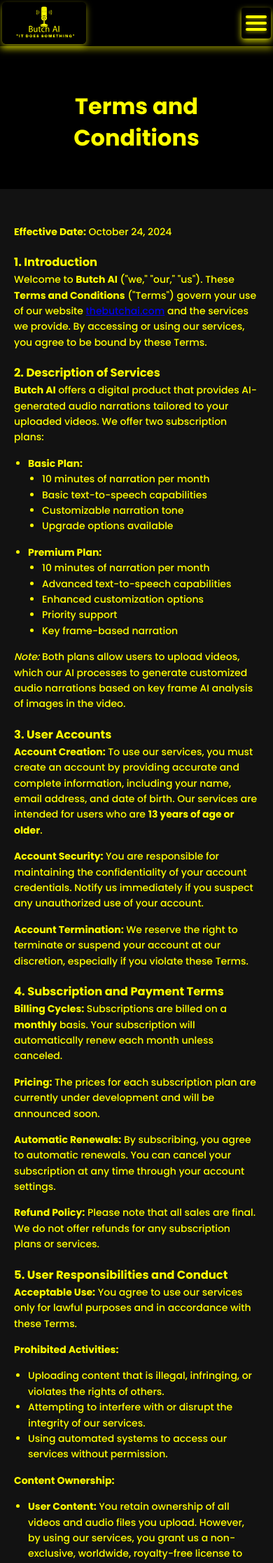
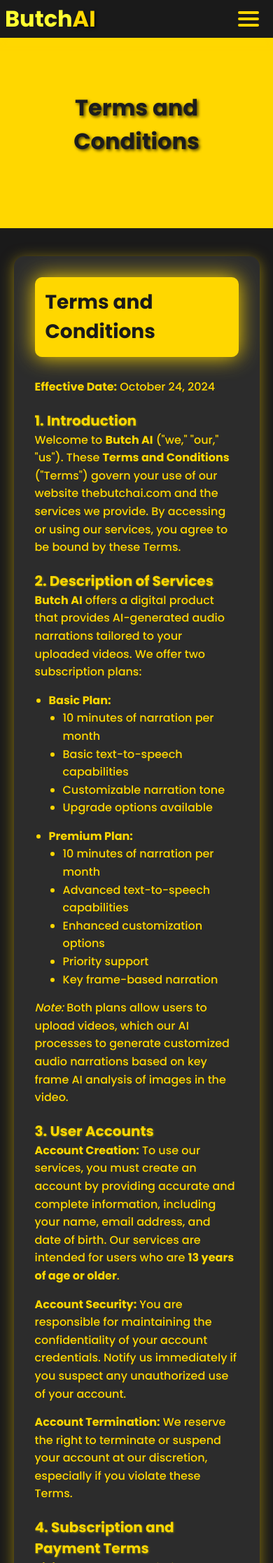
Before and after one commit to jbsam7/ButchAI, a Flask app: page /terms in a window 390 px wide. Shown: the top 2233 px of the page at 70% size. Run offline with Flask 3, Linux system fonts and the light colour scheme; some libraries are stand-ins or nearby versions.

Commit message:
Updated terms of service css and mobile

```diff
--- a/templates/terms.html
+++ b/templates/terms.html
@@ -15,93 +17,103 @@
         }
 
         html, body {
-            background-color: black;
-            color: yellow;
+            background-color: #1a1a1a;
+            color: #FFD700;
             font-family: 'Poppins', sans-serif;
             margin: 0;
             padding: 0;
             overflow-x: hidden;
+            display: flex;
+            flex-direction: column;
             min-height: 100vh;
-            position: relative;
         }
 
         /* Header Styles */
         header {
             display: flex;
-            justify-content: space-between; /* Space between left and right sections */
-            align-items: center;
-            padding: 3px;
+            justify-content: space-between; /* Space between logo and navigation */
+            align-items: center; /* Vertically center items */
+            padding: 3px 7px; /* Adjust padding as needed */
             position: fixed;
             top: 0;
             width: 100%;
-            background-color: rgba(0, 0, 0, 0.9); /* Semi-transparent for better visibility */
-            box-shadow: 0 4px 10px rgba(255, 255, 0, 0.5);
+            background-color: #1a1a1a;
+            box-shadow: 0 4px 10px rgba(255, 215, 0, 0.5);
             z-index: 1000;
         }
 
-        /* Left Section: Logo and Navigation Links */
-        .left-section {
-            display: flex;
-            align-items: center;
-            gap: 20px;
+        /* Logo Text */
+        .logo-text {
+            font-size: 32px;
+            font-weight: 700;
+            color: #FFFF31;
+            transition: color 0.3s ease-in-out;
+            cursor: default;
         }
 
-        /* Logo Styling */
-        .logo {
-            height: 60px;
-            width: auto;
-            transition: box-shadow 0.3s ease-in-out;
-            border-radius: 6px;
-            box-shadow: 0 4px 10px rgba(255, 255, 0, 0.5);
+        .logo-text:hover {
+            color: rgba(255, 255, 0, 0.8);
         }
 
-        .logo:hover {
-            box-shadow: 0 0 30px rgba(255, 255, 0, 1);
+        .logo-text .ai {
+            color: #FFD700;
+            text-shadow: 2px 2px 4px rgba(0, 0, 0, 0.7);
         }
 
-        /* Navigation Links Containers */
-        .nav-links-left, .nav-links-right {
+        /* Navigation Links */
+        .nav-links-left {
             display: flex;
+            gap: 20px;
             align-items: center;
-            gap: 20px;
         }
 
-        /* Left Navigation Links */
         .nav-links-left a {
-            color: yellow;
+            color: #FFD700;
             text-decoration: none;
             font-size: 18px;
-            transition: color 0.3s;
+            position: relative;
+        }
+
+        .nav-links-left a::after {
+            content: "";
+            position: absolute;
+            width: 0%;
+            height: 2px;
+            bottom: -2px;
+            left: 0;
+            background-color: #FFD700;
+            transition: width 0.3s;
+        }
+
+        .nav-links-left a:hover::after {
+            width: 100%;
         }
 
         .nav-links-left a:hover {
             color: rgba(255, 255, 0, 0.8);
         }
 
-        /* Dropdown Menu */
         .dropdown {
             position: relative;
-        }
-
-        .dropdown > a::after {
-            content: " ▼";
-            font-size: 12px;
         }
 
         .dropdown-content {
             display: none;
             position: absolute;
-            background-color: black;
-            min-width: 150px;
-            box-shadow: 0 4px 8px rgba(255, 255, 0, 0.2);
+            background-color: rgba(0, 0, 0, 0.9);
+            min-width: 200px;
+            box-shadow: 0 8px 16px rgba(255, 255, 0, 0.3);
             z-index: 1;
             text-align: left;
             border-radius: 8px;
+            transition: opacity 0.3s ease, transform 0.3s ease;
+            transform: translateY(10px);
+            opacity: 0;
         }
 
         .dropdown-content a {
-            color: yellow;
-            padding: 10px;
+            color: #FFD700;
+            padding: 12px 16px;
             text-decoration: none;
             display: block;
             font-size: 16px;
@@ -115,103 +127,133 @@
 
         .dropdown:hover .dropdown-content {
             display: block;
+            opacity: 1;
+            transform: translateY(0);
         }
 
-        /* Right Navigation Links (Sign Up and Login) */
+        .dropdown::after {
+            content: " ▼";
+            font-size: 12px;
+        }
+
+        .nav-links-right {
+            display: flex;
+            gap: 15px;
+            align-items: center;
+        }
+
         .nav-links-right a {
-            color: yellow;
+            color: black;
             text-decoration: none;
-            font-size: 18px;
-            padding: 10px 20px;
-            border: 2px solid yellow;
+            padding: 7px 14px;
+            border: 2px solid #FFD700;
             border-radius: 5px;
-            box-shadow: 0 0 10px rgba(255, 255, 0, 0.5);
+            box-shadow: 0 0 10px rgba(255, 215, 0, 0.5);
+            background-color: #FFD700;
             transition: background-color 0.3s, color 0.3s, box-shadow 0.3s;
         }
 
         .nav-links-right a:hover {
-            background-color: yellow;
+            background-color: #FFFF31;
             color: black;
-            box-shadow: 0 0 20px rgba(255, 255, 0, 0.8);
+            box-shadow: 0 0 20px rgba(255, 215, 0, 0.5);
+            border: 2px solid #FFFF31;
         }
 
         /* Hamburger Menu */
         .hamburger {
             display: none; /* Hidden by default, shown on mobile via media queries */
             cursor: pointer;
-            padding: 6px;
-            box-shadow: 0 4px 10px rgba(255, 255, 0, 0.8);
-            border-radius: 4px;
+            position: relative;
+            z-index: 1001; /* Ensure it stays above the menu */
         }
 
         .hamburger div {
-            width: 30px;
-            height: 4px;
-            background-color: yellow;
+            width: 35px; /* Adjusted width */
+            height: 4px; /* Adjusted height */
+            background-color: #FFD700;
             margin: 5px 0;
             border-radius: 2px;
-            box-shadow: 0 2px 5px rgba(255, 255, 0, 0.5);
+            transition: all 0.3s ease; /* Smooth transition for potential animations */
         }
 
         /* Banner Styles */
         .banner {
-            background-color: black; /* Removed the image and gradient */
+            background: #FFD700;
             display: flex;
             align-items: center;
-            justify-content: center; /* Center the text */
-            padding: 100px 20px; /* Increased top padding to accommodate fixed header */
-            margin-top: 60px; /* Adjusted to prevent overlap with fixed header */
+            justify-content: center;
+            padding: 100px 20px;
+            margin-top: 80px; /* Adjusted to prevent overlap with fixed header */
             flex-direction: column;
             text-align: center;
+            margin-top: 30px;
         }
 
         .banner-text {
-            font-size: 48px;
+            font-size: 56px;
             font-weight: bold;
-            color: yellow; /* Changed to yellow for better contrast */
+            color: #1c1c1c;
             max-width: 90%;
             overflow: hidden;
-            white-space: nowrap;
-            /* Optional: Add text shadow for better visibility */
+            white-space: normal;
             text-shadow: 2px 2px 4px rgba(0,0,0,0.7);
-            animation: none; /* Removed typing animation for simplicity */
         }
 
-        /* Terms Section */
-        .section {
-            padding: 50px 20px;
-            background-color: #121212;
-            color: yellow;
-            text-align: center;
+        /* Terms Container */
+        .terms-container {
+            background-color: #2c2c2c;
+            padding: 40px 30px;
+            border-radius: 15px;
+            box-shadow: 0px 4px 20px rgba(255, 215, 0, 0.5);
+            width: 90%;
+            max-width: 800px;
+            text-align: left;
+            margin: 50px auto;
+            flex: 1;
+            color: #FFD700;
+            transition: background-color 0.3s ease, box-shadow 0.3s ease;
         }
 
-        .section h2 {
-            font-size: 36px;
-            font-weight: 700;
-            margin-bottom: 15px;
+        /* Terms Content */
+        .terms-container h2 {
+            margin-bottom: 30px;
+            font-size: 28px;
+            box-shadow: 0 0 30px rgba(255, 215, 0, 1);
+            padding: 15px;
+            border-radius: 10px;
+            color: #1a1a1a;
+            background-color: #FFD700;
+            display: inline-block;
+        }
+
+        .terms-container h3 {
+            margin-top: 20px;
+            color: #FFD700;
+            font-size: 24px;
             text-shadow: 1px 1px 3px rgba(255, 255, 0, 0.3);
         }
 
-        .terms-content {
-            max-width: 800px;
-            margin: 0 auto;
-            text-align: left; /* Left align the terms text */
+        .terms-container p, .terms-container ul {
+            margin-bottom: 15px;
             line-height: 1.6;
             font-size: 16px;
         }
 
-        .terms-content h3 {
-            margin-top: 20px;
-            color: yellow;
+        .terms-container ul {
+            list-style-type: disc;
+            margin-left: 20px;
         }
 
-        .terms-content p, .terms-content ul {
-            margin-bottom: 15px;
+        .terms-container a {
+            color: #FFD700;
+            text-decoration: none;
+            transition: color 0.3s, text-shadow 0.3s;
         }
 
-        .terms-content ul {
-            list-style-type: disc;
-            margin-left: 20px;
+        .terms-container a:hover {
+            color: #FFFF31;
+            text-shadow: 0px 0px 10px rgba(255, 215, 0, 0.8);
         }
 
         /* Footer Styles */
@@ -287,21 +344,44 @@
             .menu-open .nav-links-right {
                 display: flex;
             }
-            .banner {
-                padding-top: 70px;
-                padding-bottom: 50px;
+
+            /* Align Hamburger Menu to the Right */
+            .hamburger {
+                position: absolute;
+                right: 20px; /* Position it 20px from the right */
+                top: 50%;
+                transform: translateY(-50%); /* Center vertically */
+                z-index: 1001; /* Ensure it stays above the menu */
             }
+
+            .hamburger div {
+                width: 30px; /* Adjust width for better fit */
+                height: 4px;  /* Adjust height for aesthetics */
+                background-color: #FFD700;
+                margin: 5px 0; /* Adjust spacing */
+                border-radius: 4px;
+            }
+
             /* Adjust banner text */
             .banner-text {
-                font-size: 32px;
+                font-size: 32px !important;
+                max-width: 100%;
                 white-space: normal;
-                line-height: 1.4;
-
+                overflow: hidden;
+                border-right: none;
+                text-shadow: 2px 2px 4px rgba(0,0,0,0.7);
             }
 
-            /* Adjust section content */
-            .terms-content {
+            /* Adjust terms container for mobile */
+            .terms-container {
+                width: 90%;
+                padding: 30px;
+                margin: 40px auto;
                 font-size: 14px;
+            }
+
+            .terms-container h3 {
+                font-size: 20px;
             }
 
             /* Adjust footer */
@@ -319,14 +399,15 @@
 <body>
     <!-- Header -->
     <header>
-        <!-- Left Section: Logo and Navigation Links -->
-        <div class="left-section">
-            <!-- Logo -->
-            <img src="{{ url_for('static', filename='images/logobaby.png') }}" alt="ButchAI Logo" class="logo">
+        <!-- Logo Text -->
+        <div class="logo-text" aria-label="ButchAI">
+            Butch<span class="ai">AI</span>
+        </div>
 
-            <!-- Left Navigation Links -->
+        <!-- Navigation Links Left -->
         <div class="nav-links-left">
             <a href="/">Home</a>
+            <!-- Dropdown for Features -->
             <div class="dropdown">
                 <a href="#">Features</a>
                 <div class="dropdown-content">
@@ -361,9 +441,9 @@
         </div>
     </div>
 
-    <!-- Terms Section -->
-    <div class="section">
-        <div class="terms-content">
+    <!-- Terms and Conditions Container -->
+    <div class="terms-container">
+        <h2>Terms and Conditions</h2>
         <p><strong>Effective Date:</strong> October 24, 2024</p>
 
         <h3>1. Introduction</h3>
@@ -525,7 +604,9 @@
     <script>
         function toggleMenu() {
             const header = document.querySelector('header');
+            const hamburger = document.querySelector('.hamburger');
             header.classList.toggle('menu-open');
+            hamburger.classList.toggle('active'); /* For animation */
         }
 
         // Allow toggling menu with keyboard (Enter key)
```
Also changed, not shown: other parts of templates/terms.html (+24 -9 lines). Lines whose indentation alone changed are shown as unchanged.
